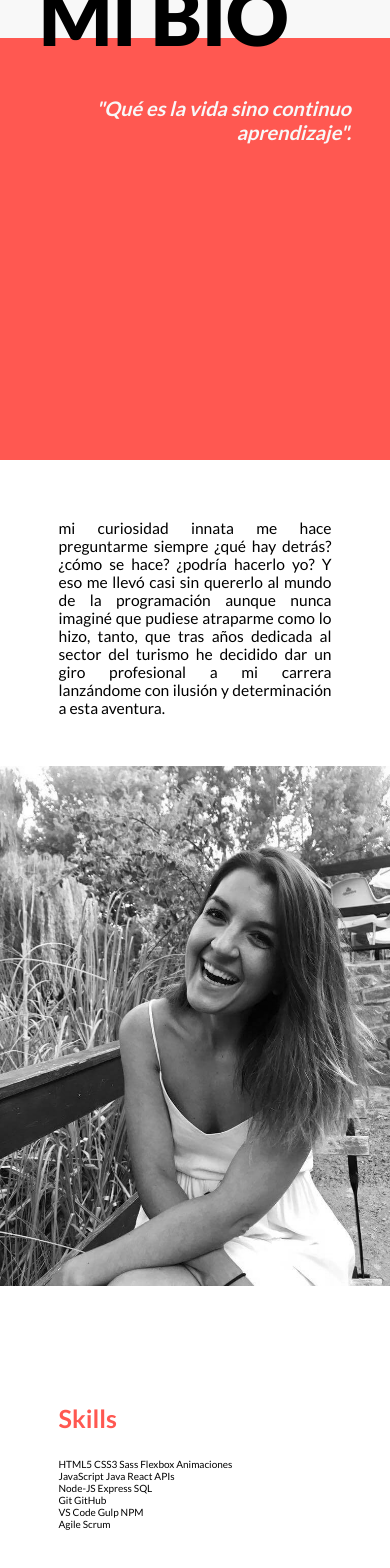
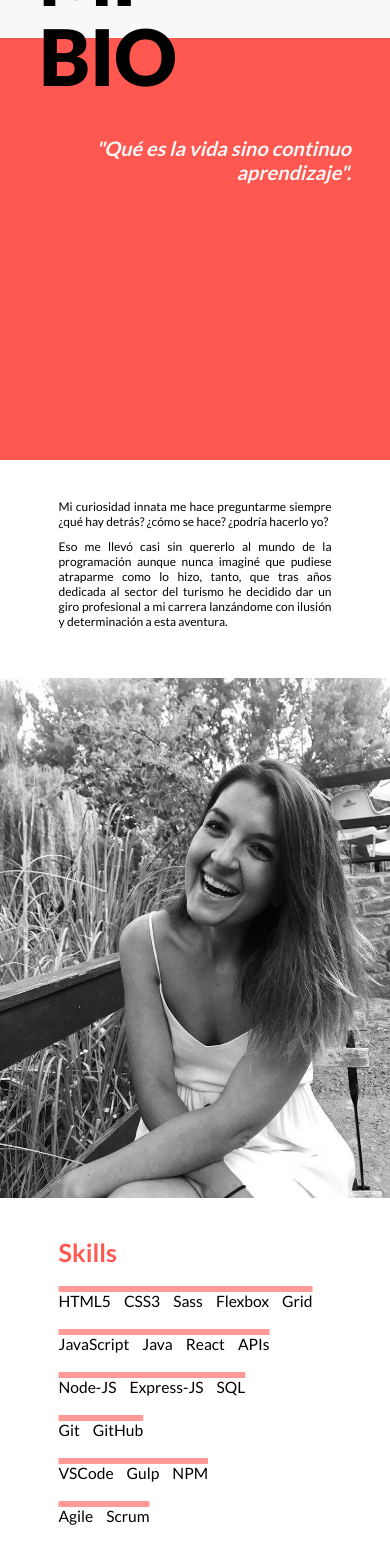
Before and after one commit to lupeMorales/portfolio, a React (Create React App) app: page /about in a window 390 px wide. Shown: the part 384-1952 px from the top of the page. Built offline with nearby package versions, Linux system fonts and the light colour scheme.

Commit message:
add about responsive

```diff
--- a/src/components/About.js
+++ b/src/components/About.js
@@ -13,12 +13,12 @@ const About = (props) => {
         </section>
         <section className="about__bio">
           <p className="about__text">
-            mi curiosidad innata me hace preguntarme siempre ¿qué hay detrás?
-            ¿cómo se hace? ¿podría hacerlo yo? Y eso me llevó casi sin quererlo
-            al mundo de la programación aunque nunca imaginé que pudiese
-            atraparme como lo hizo, tanto, que tras años dedicada al sector del
-            turismo he decidido dar un giro profesional a mi carrera lanzándome
-            con ilusión y determinación a esta aventura.
+            Mi curiosidad innata me hace preguntarme siempre ¿qué hay detrás?
+            ¿cómo se hace? ¿podría hacerlo yo?<span></span> Eso me llevó casi
+            sin quererlo al mundo de la programación aunque nunca imaginé que
+            pudiese atraparme como lo hizo, tanto, que tras años dedicada al
+            sector del turismo he decidido dar un giro profesional a mi carrera
+            lanzándome con ilusión y determinación a esta aventura.
           </p>
           <img
             src={imgProfile}
@@ -28,11 +28,11 @@ const About = (props) => {
         </section>
         <section className="skills">
           <h3 className="skills__title">Skills</h3>
-          <p className="skills__line">HTML5 CSS3 Sass Flexbox Animaciones</p>
+          <p className="skills__line">HTML5 CSS3 Sass Flexbox Grid</p>
           <p className="skills__line">JavaScript Java React APIs</p>
-          <p className="skills__line">Node-JS Express SQL</p>
+          <p className="skills__line">Node-JS Express-JS SQL</p>
           <p className="skills__line">Git GitHub</p>
-          <p className="skills__line">VS Code Gulp NPM</p>
+          <p className="skills__line">VSCode Gulp NPM</p>
           <p className="skills__line">Agile Scrum</p>
         </section>
       </section>
--- a/src/styles/core/variables.scss
+++ b/src/styles/core/variables.scss
@@ -20,7 +20,7 @@ $backgroundColor: #f8f8f8;
 .section__title {
   text-transform: uppercase;
   letter-spacing: -0.5px;
-  width: 250px;
+  width: 240px;
   height: auto;
   overflow-wrap: anywhere;
   font-size: clamp(7.8rem, 18vw, 22rem);
--- a/src/styles/layouts/About.scss
+++ b/src/styles/layouts/About.scss
@@ -1,41 +1,58 @@
 @import "../core/variables.scss";
 .about {
   width: 100%;
-  /* min-width: 320px; */
   height: auto;
 
   &__text {
-    font-size: clamp(1.2rem, 4vw, 2.5rem);
+    font-size: clamp(1.2rem, 2.8vw, 2.5rem);
     text-align: justify;
-    padding: 0 15% 10%;
+    padding: 10% 15%;
+    span {
+      display: block;
+      font-size: 0;
+      margin-top: 10px;
+    }
+    @media all and (min-width: 1440px) {
+      display: flex;
+      justify-content: center;
+      align-items: center;
+      flex-direction: column;
+      padding: 0 25%;
+    }
   }
 
   &__bio {
     display: grid;
     gap: 1rem;
     grid-template-columns: repeat(auto-fit, minmax(32rem, 1fr));
-    padding: 15% 0;
+    /*     padding: 15% 0; */
   }
   &__image {
     width: 100%;
     height: auto;
     object-fit: cover;
     filter: grayscale(100%);
+    @media all and (min-width: 1440px) {
+      height: 700px;
+      object-fit: cover;
+    }
   }
 }
 .skills {
-  padding: 15%;
+  padding: 10% 15%;
+  height: auto;
 
   &__title {
-    font-size: 2.5rem;
+    font-size: clamp(2.5rem, 4vw, 4.5rem);
     color: $mainColor;
     margin-bottom: 25px;
   }
-  /*   &__line {
+  &__line {
     text-decoration: overline;
     text-decoration-color: rgba(255, 87, 81, 0.6);
-    text-decoration-thickness: 10px;
+    text-decoration-thickness: 6px;
     margin-bottom: 25px;
     word-spacing: 10px;
-  } */
+    font-size: clamp(1.2rem, 4vw, 2.5rem);
+  }
 }
```
